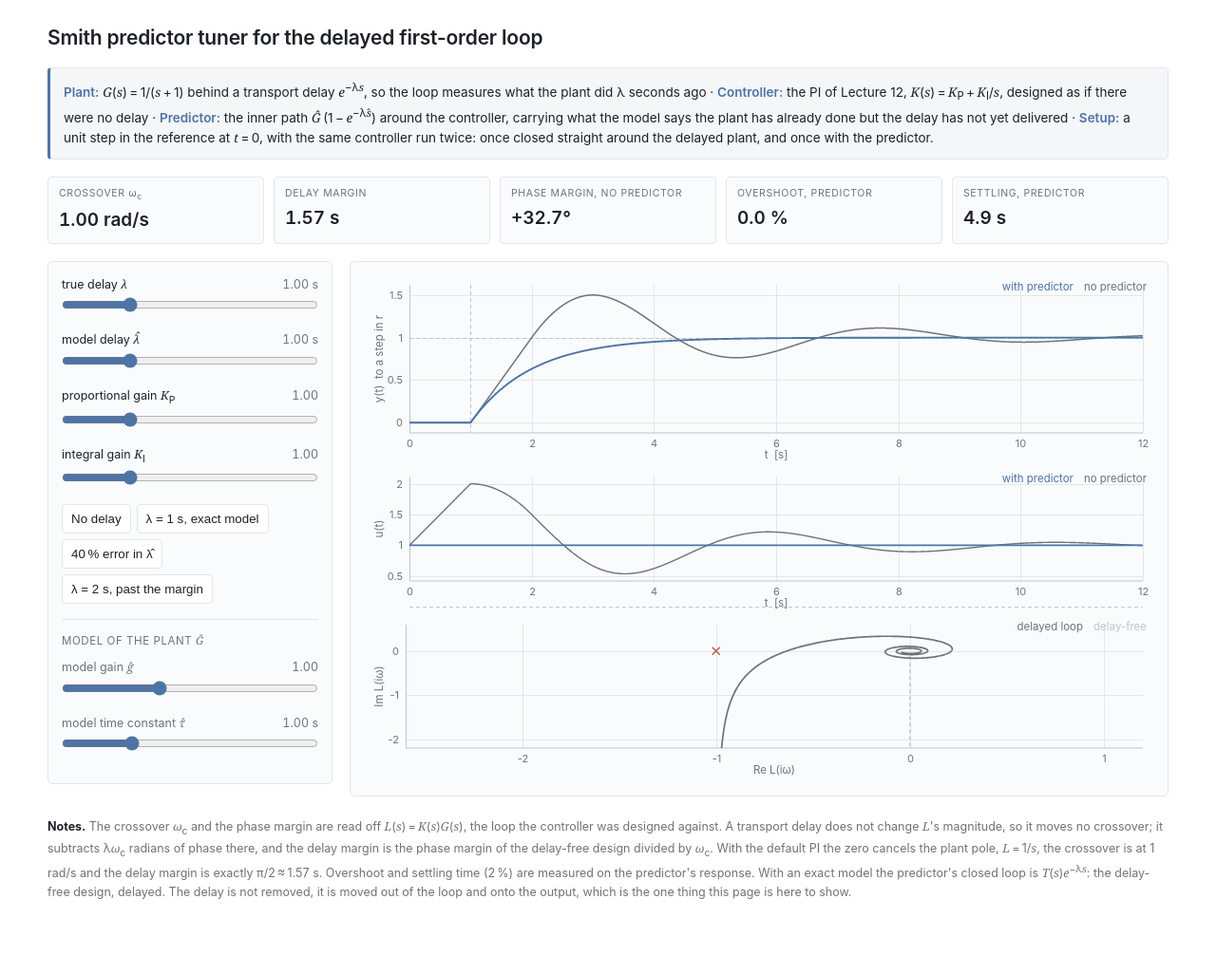
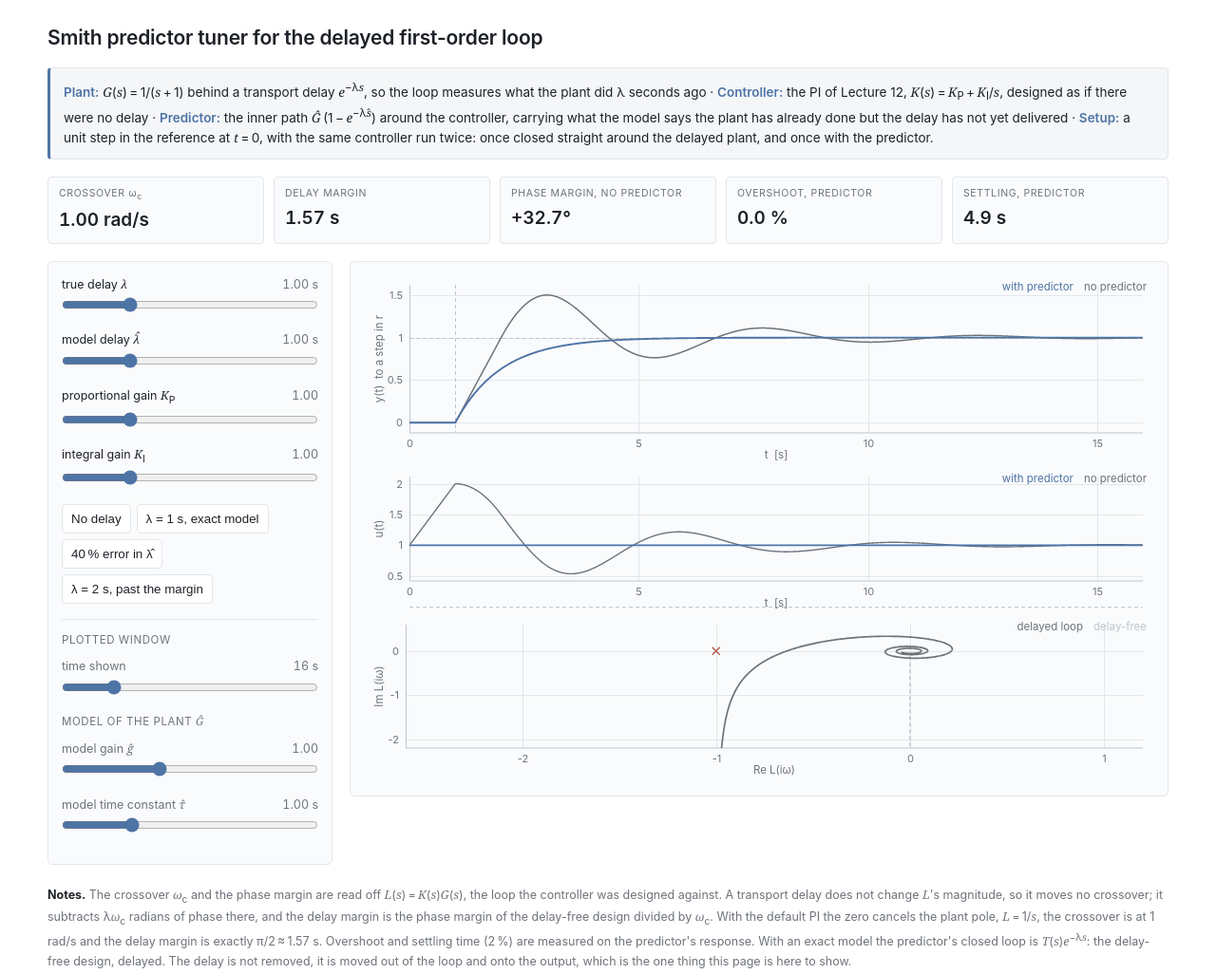
Before and after one commit to FlorianDorfler/control-demos, a plain HTML site: page smith-predictor/index.html in a window 1280 px wide. Shown: the whole page at 95% size. Before the commit the page ends 990 px from the top, so only its background shows below. Drawn offline with Linux system fonts and the light colour scheme.

Commit message:
Smith predictor tuner: put the plotted window on a slider, so a severe delay has time to diverge

```diff
--- a/smith-predictor/index.html
+++ b/smith-predictor/index.html
@@ -124,6 +124,14 @@ footer b{color:var(--fg)}
     </div>
 
     <div class="divider"></div>
+    <div class="sub">plotted window</div>
+    <div class="muted-group">
+      <div class="row">
+        <div class="lab"><span>time shown</span><span class="val" id="v-tw">16 s</span></div>
+        <input type="range" id="r-tw" min="6" max="60" step="1" value="16">
+      </div>
+    </div>
+
     <div class="sub">model of the plant <span class="lo"><i class="v">G&#770;</i></span></div>
     <div class="muted-group">
       <div class="row">
@@ -327,17 +335,20 @@ function throttle(fn){
 // ===================================================================
 
 const H = 1e-3;          // integration step, and the delay buffers' grid
-const TSIM = 30.0;       // simulate this long
-const NSIM = Math.round(TSIM / H);
+const TMAX = 60.0;       // the longest window the page will draw
 const DRAW = 2200;       // points actually drawn
 
-const P = { lam: 1, lh: 1, kp: 1, ki: 1, gh: 1, th: 1 };
+// tw is the plotted window in seconds.  It is a view setting rather than a
+// design choice, so it sits below the divider, and every preset carries the
+// window its own point needs: a loop that is going unstable at 0.086 nepers
+// per second takes half a minute to make that obvious.
+const P = { lam: 1, lh: 1, kp: 1, ki: 1, gh: 1, th: 1, tw: 16 };
 
 const PRESETS = {
-  nodelay:  { lam: 0,    lh: 0,    kp: 1, ki: 1, gh: 1, th: 1 },
-  exact:    { lam: 1,    lh: 1,    kp: 1, ki: 1, gh: 1, th: 1 },
-  mismatch: { lam: 1,    lh: 0.6,  kp: 1, ki: 1, gh: 1, th: 1 },
-  unstable: { lam: 2,    lh: 2,    kp: 1, ki: 1, gh: 1, th: 1 }
+  nodelay:  { lam: 0,    lh: 0,    kp: 1, ki: 1, gh: 1, th: 1, tw: 12 },
+  exact:    { lam: 1,    lh: 1,    kp: 1, ki: 1, gh: 1, th: 1, tw: 16 },
+  mismatch: { lam: 1,    lh: 0.6,  kp: 1, ki: 1, gh: 1, th: 1, tw: 16 },
+  unstable: { lam: 2,    lh: 2,    kp: 1, ki: 1, gh: 1, th: 1, tw: 40 }
 };
 
 // ------------------------------------------------------------ frequency
@@ -362,7 +373,7 @@ function margins(p){
 // H = 1 ms against a loop bandwidth of about 1 rad/s that is far finer than
 // anything the page can show.
 function simulate(p){
-  const n = NSIM;
+  const n = Math.round(Math.min(TMAX, p.tw + 1) / H);
   const N  = Math.round(p.lam / H);          // true delay, in samples
   const Nh = Math.round(p.lh  / H);          // model delay, in samples
   const a  = Math.exp(-H),        b  = 1 - Math.exp(-H);
@@ -439,7 +450,8 @@ function peak(y){
 
 // ------------------------------------------------------------ the page
 const EL = id => document.getElementById(id);
-const RANGES = { lam: "r-lam", lh: "r-lh", kp: "r-kp", ki: "r-ki", gh: "r-gh", th: "r-th" };
+const RANGES = { lam: "r-lam", lh: "r-lh", kp: "r-kp", ki: "r-ki",
+                 gh: "r-gh", th: "r-th", tw: "r-tw" };
 
 function readSliders(){
   for (const k in RANGES) P[k] = parseFloat(EL(RANGES[k]).value);
@@ -454,6 +466,7 @@ function labels(){
   EL("v-ki").textContent  = P.ki.toFixed(2);
   EL("v-gh").textContent  = P.gh.toFixed(2);
   EL("v-th").textContent  = P.th.toFixed(2) + " s";
+  EL("v-tw").textContent  = P.tw.toFixed(0) + " s";
 }
 
 function render(){
@@ -461,8 +474,8 @@ function render(){
   const m = margins(P);
   const s = simulate(P);
 
-  const xmax = Math.min(TSIM, Math.max(12, 6 + 3.2 * P.lam));
-  const step = Math.max(1, Math.floor(NSIM * (xmax / TSIM) / DRAW));
+  const xmax = P.tw;
+  const step = Math.max(1, Math.floor(xmax / H / DRAW));
   const t = [], ya = [], ua = [], yb = [], ub = [];
   for (let i = 0; i * H <= xmax; i += step){
     t.push(i * H); ya.push(s.ya[i]); ua.push(s.ua[i]); yb.push(s.yb[i]); ub.push(s.ub[i]);
```
